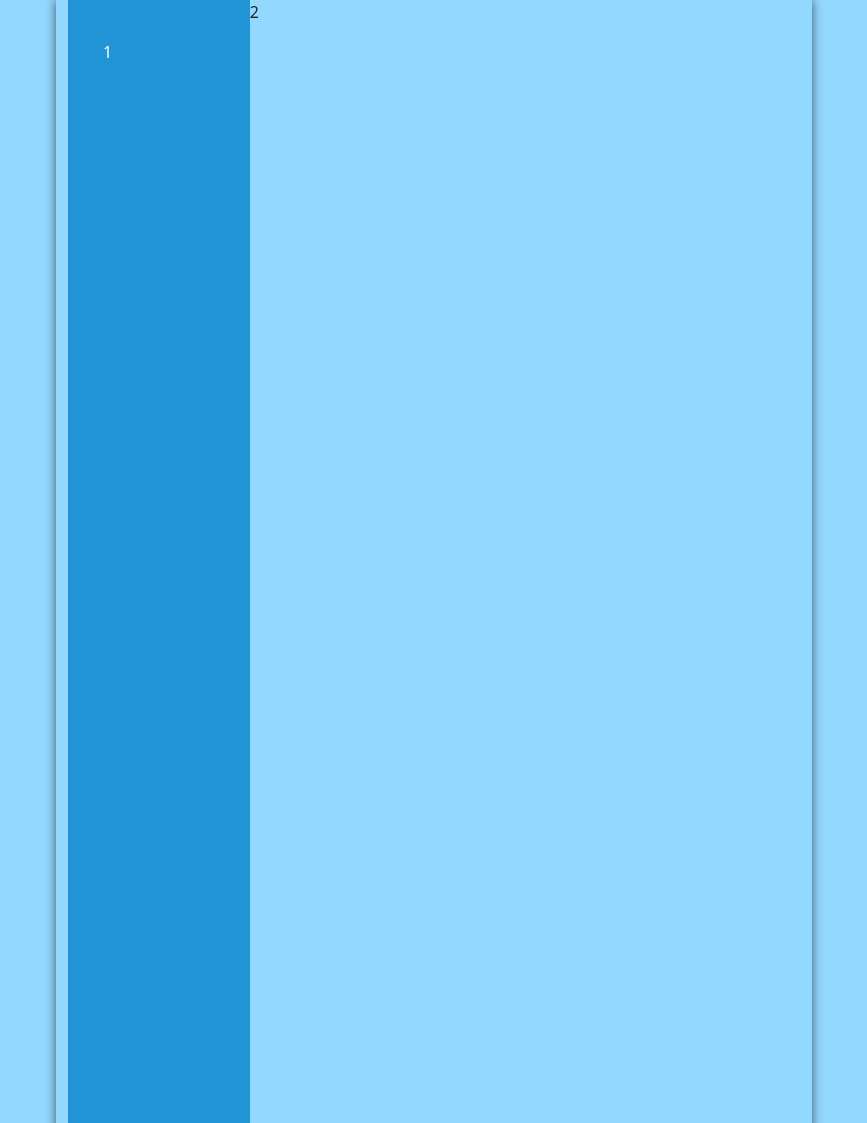
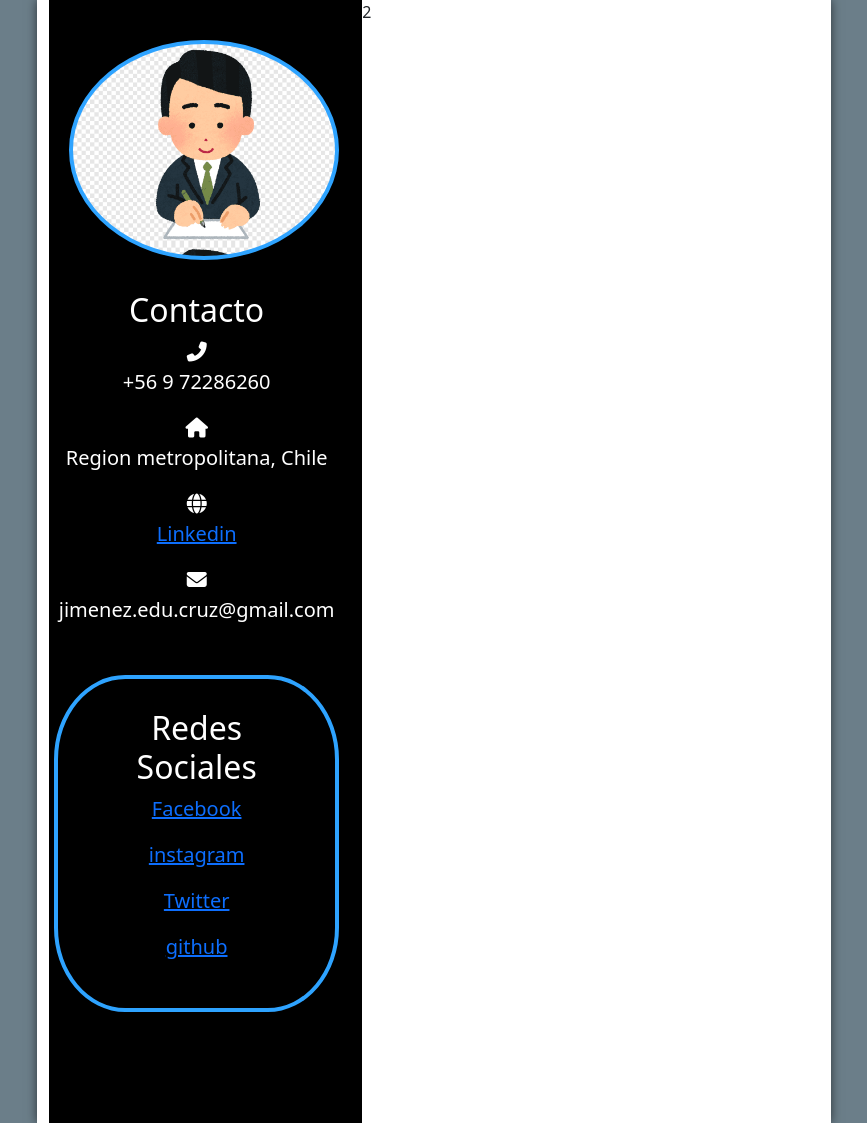
Before and after one commit to Fel-Jim/Desafio-5, a plain HTML site: page index.html in a window 1280 px wide. Shown: the top 1123 px of the page, without its empty margins (206-1073 px from the left). Drawn offline with nearby package versions, Linux system fonts and the light colour scheme.

Commit message:
se completa tabla izquierda con datos de contacto y redes sociales

```diff
--- a/assets/css/style.css
+++ b/assets/css/style.css
@@ -4,21 +4,49 @@
     box-sizing: border-box;
 }
 body{
-    background-color: #93D8FF;
+    background-color: #6B7E89;
 }
 .container{
     margin: auto;
     display: grid;
     grid-template-columns: 0.33fr 1fr;
-    width: 200mm;
-    height: 300mm;
+    width: 210mm;
+    height: 297mm;
     overflow: hidden;
     box-shadow: 0px 0px 10px rgba(0, 0, 0, 0.6);
+    background-color: white;
 }
 .container .card-one{
 padding: 40px 20px;
-padding-left: 35px;
-background-color: #2194D6;
+padding-left: 5px;
+padding-right: 23px;
+background-color: black;
 width:100%;
 color: white;
 }
+.container .card-one .profile{
+    display: inline flex;
+    margin-bottom: 5px;
+    margin-left: 15px;
+    width: 270px;
+    height: 220px;
+    border-radius: 50%;
+    border: 4px solid #2EA3FF;
+    background-image: url(../img/foto\ cv.png);
+    background-position: center top;
+    background-size: 100%;
+
+}
+.contact-box{
+    text-align: center;
+    font-size: 20px;
+    margin-top: 20px;
+}
+.social-links{
+    text-align: center;
+    font-size: 20px;
+    margin-top: 50px;
+    border-radius: 25%;
+    padding: 30px;
+    border: 4px solid #2EA3FF;
+}
--- a/index.html
+++ b/index.html
@@ -13,8 +13,24 @@
 <body>
     <div class="container">
 <div class="card-one">
-    <div class="profile">
-        1
+    <div class="profile"></div>
+        <div class="contact-box"><h2>Contacto</h2>
+        <i class="fas fa-phone-alt"></i>
+        <p> +56 9 72286260</p>
+        <i class="fas fa-home"></i>
+        <p>Region metropolitana, Chile</p>
+        <i class="fas fa-globe"></i>
+        <p><a href="https://www.linkedin.com/in/felipe-jimenez-66a34a274/" target="_blank">Linkedin </a></p>
+        <i class="fas fa-envelope"></i>
+        <p>jimenez.edu.cruz@gmail.com</p>
+    </div>
+    <div class="social-links">
+        <h2> Redes Sociales</h2>
+        <p><a href="https://www.facebook.com/" target="_blank">Facebook </a></p>
+        <p><a href="https://www.instagram.com/" target="_blank">instagram </a></p>
+        <p><a href="https://twitter.com/?lang=es" target="_blank">Twitter</a></p>
+        <p><a href="https://github.com/Fel-Jim" target="_blank">github </a></p>
+
     </div>
 
 </div>
```
